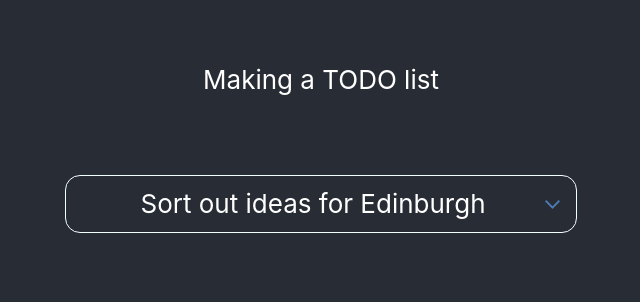
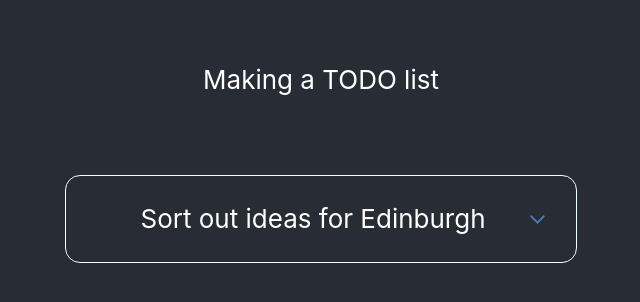
Before and after one commit to CDuncan95/ts-prac, a React (Create React App) app: page / in a window 1280 px wide. Shown: the top 302 px of the page, without its empty margins (319-959 px from the left). Built offline with nearby package versions, Linux system fonts and the light colour scheme.

Commit message:
Improve look

```diff
--- a/src/components/ItemList.css
+++ b/src/components/ItemList.css
@@ -11,7 +11,7 @@ li.ListItem {
     border-style: solid;
     border-color: azure;
     border-width: 1px;
-    padding: 15px;
+    padding: 30px;
     margin-top: 15px;
     margin-bottom: 15px;
     border-radius: 15px;
@@ -52,3 +52,9 @@ li.ListItem button.HiddenButton {
 .collapsed {
     display: None
 }
+
+.expanded {
+    padding-top: 15px;
+    font-size: 80%;
+    text-align: left;
+}
```
